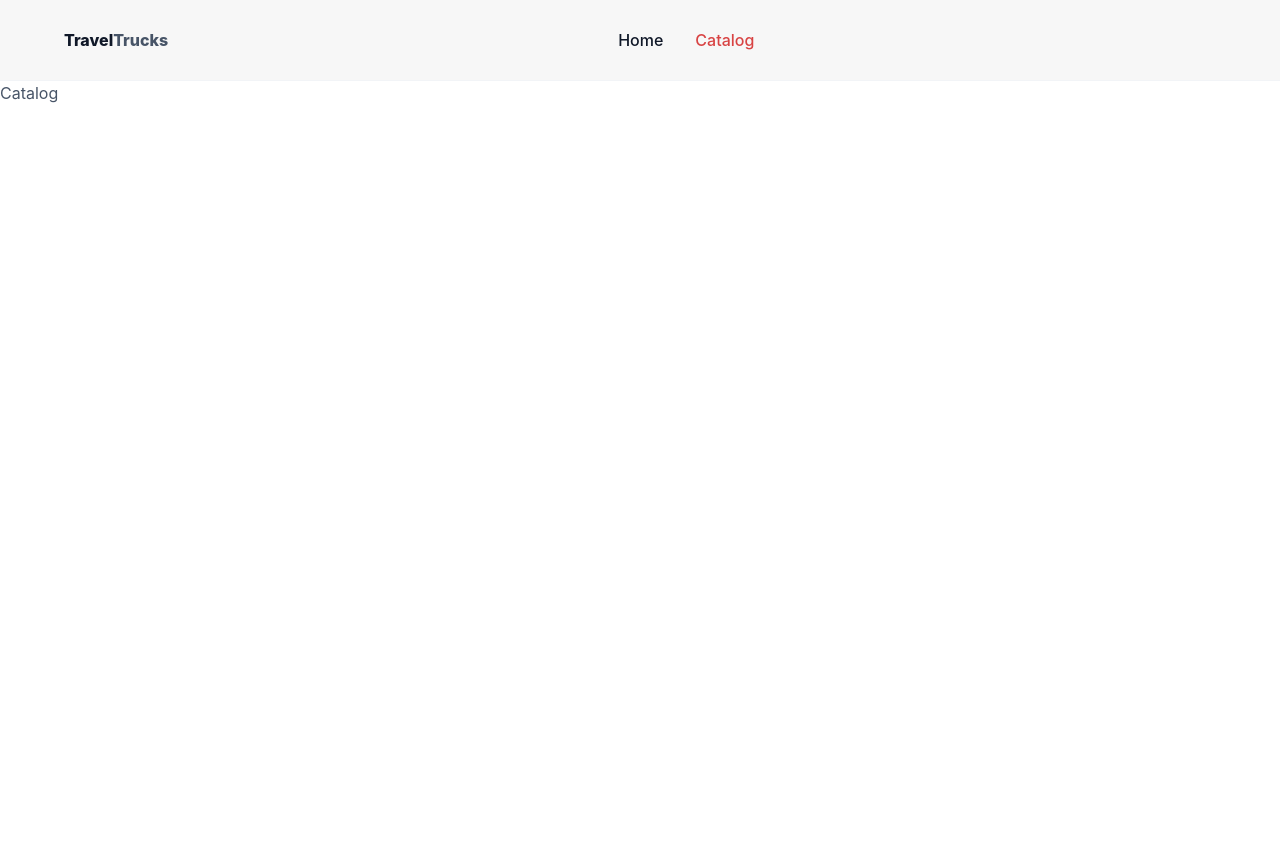
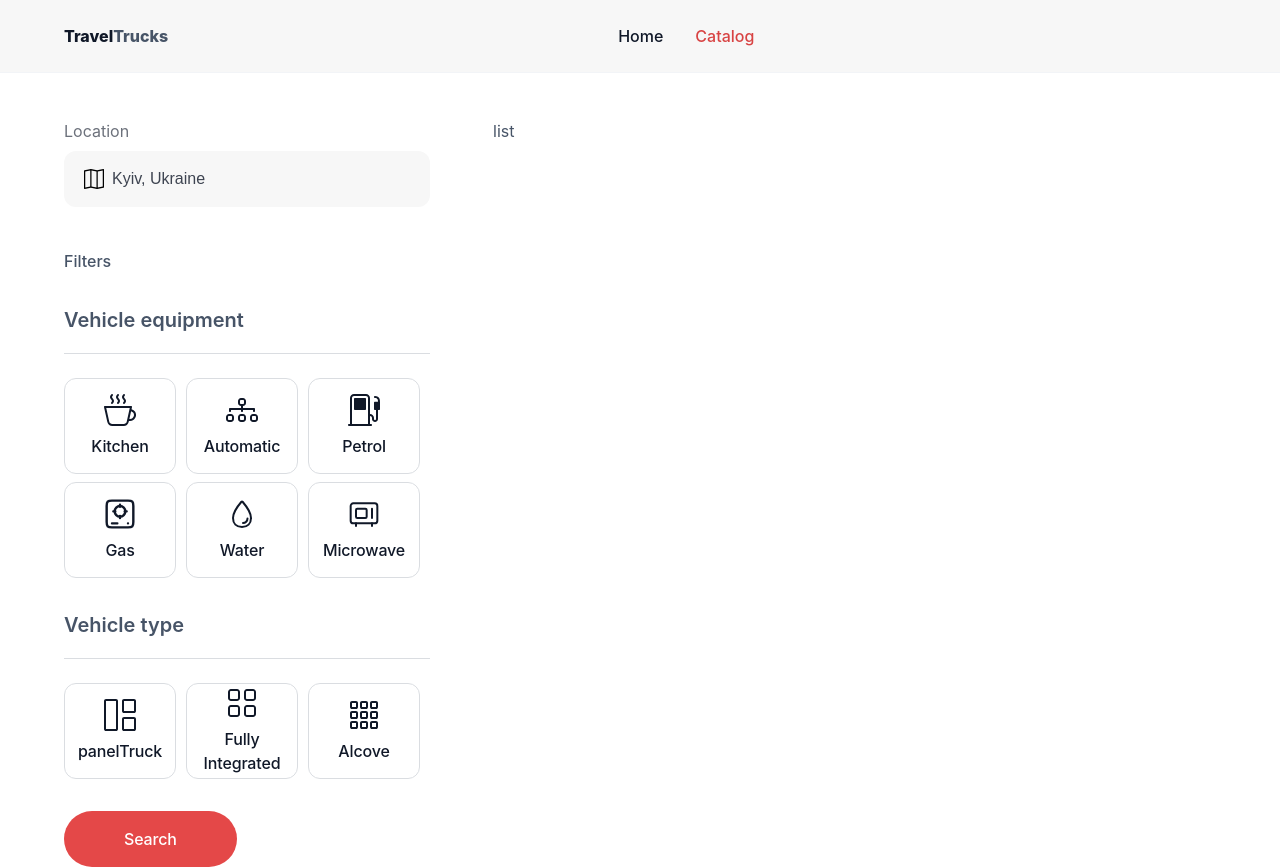
Before and after one commit to INNA-KUSHNIRR1/Travel-Trucks, a React (Vite) app: page /catalog in a window 1280 px wide. Shown: the top 867 px of the page. Before the commit the page ends 800 px from the top, so only its background shows below. Built offline with nearby package versions, Linux system fonts and the light colour scheme.

Commit message:
add component Filters

```diff
--- /dev/null
+++ b/public/helpers/forms.jsx
@@ -0,0 +1,5 @@
+export const forms = [
+  { id: 1, type: 'panelTruck', icon: 'icon-bi_grid-1x2', fill: '#101828' },
+  { id: 2, type: 'Fully Integrated', icon: 'icon-bi_grid', fill: '#101828' },
+  { id: 3, type: 'Alcove', icon: 'icon-bi_grid-3x3-gap', fill: '#101828' },
+];
--- /dev/null
+++ b/public/helpers/options.jsx
@@ -0,0 +1,67 @@
+export const options = [
+  {
+    id: 1,
+    option: 'Kitchen',
+    icon: 'icon-cup-hot',
+    fill: '#101828',
+    stroke: 'none',
+  },
+  {
+    id: 2,
+    option: 'Automatic',
+    icon: 'icon-diagram',
+    fill: '#101828',
+    stroke: 'none',
+  },
+  {
+    id: 3,
+    option: 'Petrol',
+    icon: 'icon-fuel-pump',
+    fill: '#101828',
+    stroke: 'none',
+  },
+  {
+    id: 4,
+    option: 'Gas',
+    icon: 'icon-hugeicons_gas-stove',
+    fill: 'none',
+    stroke: '#101828',
+  },
+  {
+    id: 5,
+    option: 'Water',
+    icon: 'icon-ion_water-outline',
+    fill: 'none',
+    stroke: '#101828',
+  },
+  {
+    id: 6,
+    option: 'Microwave',
+    icon: 'icon-lucide_microwave',
+    fill: 'none',
+    stroke: '#101828',
+  },
+  {
+    id: 7,
+    option: 'Bathroom',
+    icon: 'icon-ph_shower',
+    fill: ' #101828',
+    stroke: 'none',
+  },
+  {
+    id: 8,
+    option: 'Refrigerator',
+    icon: 'icon-solar_fridge-outline',
+    fill: ' #101828',
+    stroke: 'none',
+  },
+  { id: 9, option: 'TV', icon: 'icon-tv', fill: ' #101828', stroke: 'none' },
+  {
+    id: 10,
+    option: 'Radio',
+    icon: 'icon-ui-radios',
+    fill: ' #101828',
+    stroke: 'none',
+  },
+  { id: 11, option: 'AC', icon: 'icon-wind', fill: ' #101828', stroke: 'none' },
+];
--- /dev/null
+++ b/src/components/Filters/Filters.jsx
@@ -0,0 +1,102 @@
+import { useState } from 'react';
+import SvgIcon from '../SvgIcon/SvgIcon';
+import css from './Filters.module.css';
+import { options } from '../../../public/helpers/options';
+import { forms } from '../../../public/helpers/forms';
+
+const Filters = () => {
+  const [selectedOption, setSelectedOption] = useState([]);
+  console.log('selectedCriteria', selectedOption);
+
+  const [selectedForm, setSelectedForm] = useState(null);
+  console.log('selectedForm', selectedForm);
+
+  // Обираємо опції
+  const toggleCriterion = option => {
+    console.log('option', option);
+
+    setSelectedOption(
+      prev =>
+        prev.includes(option)
+          ? prev.filter(item => item !== option) // видаляємо опцію якщо є
+          : [...prev, option], // Добавляємо опцію
+    );
+  };
+
+  //обираємо форму кемпера
+  const handleSelectForm = form => {
+    setSelectedForm(form);
+  };
+
+  return (
+    <>
+      <div>
+        <h2 className={css.filters}>Filters</h2>
+        <div>
+          <h3 className={css.title}>Vehicle equipment</h3>
+          <ul className={css.listOptions}>
+            {options.map(({ id, option, icon, fill, stroke }) => (
+              <li
+                key={id}
+                className={`${css.item} ${
+                  selectedOption.includes(option) ? css.selected : ''
+                }`}
+              >
+                <input
+                  type="checkbox"
+                  id={`criterion-${id}`}
+                  checked={selectedOption.includes(option)}
+                  onChange={() => toggleCriterion(option)}
+                />
+                <label htmlFor={`criterion-${id}`} className={css.label}>
+                  <SvgIcon
+                    id={icon}
+                    width="32"
+                    height="32"
+                    fill={fill}
+                    stroke={stroke}
+                  />
+                  <span>{option}</span>
+                </label>
+              </li>
+            ))}
+          </ul>
+        </div>
+        <div>
+          <h3 className={css.title}>Vehicle type</h3>
+          <ul className={`${css.listOptions} ${css.height}`}>
+            {forms.map(form => (
+              <li
+                key={form.type}
+                className={`${css.item} ${css.boxSpecial} ${
+                  selectedForm === form.type ? css.selected : ''
+                }`}
+              >
+                <label>
+                  <input
+                    type="radio"
+                    name="vehicleType"
+                    value={form.type}
+                    checked={selectedForm === form.type}
+                    onChange={() => handleSelectForm(form.type)}
+                    className={css.radioInput}
+                  />
+                  <div className={css.labelForm}>
+                    <SvgIcon
+                      id={form.icon}
+                      width="32"
+                      height="32"
+                      fill={form.fill}
+                    />
+                    <p>{form.type}</p>
+                  </div>
+                </label>
+              </li>
+            ))}
+          </ul>
+        </div>
+      </div>
+    </>
+  );
+};
+export default Filters;
--- /dev/null
+++ b/src/components/Filters/Filters.module.css
@@ -0,0 +1,114 @@
+.filters {
+  font-weight: 500;
+  font-size: 16px;
+  line-height: 1.5;
+  color: #475467;
+  margin-bottom: 32px;
+}
+.listOptions {
+  list-style-type: none;
+  display: flex;
+  flex-direction: row;
+  flex-wrap: wrap;
+  row-gap: 8px;
+  column-gap: 10px;
+  width: 100%;
+  height: 225px;
+  overflow-y: auto;
+  color: #101828;
+  padding-top: 24px;
+  border-top: 1px solid #dadde1;
+  margin-bottom: 32px;
+}
+
+/* Стили для самой полосы прокрутки */
+.listOptions::-webkit-scrollbar {
+  width: 6px; /* Ширина вертикальной полосы прокрутки */
+}
+
+/* Стили для ползунка (thumb) */
+.listOptions::-webkit-scrollbar-thumb {
+  background-color: #dadde1; /* Цвет ползунка */
+  border-radius: 12px; /* Скругленные углы ползунка */
+  opacity: 0;
+}
+.listOptions:hover::-webkit-scrollbar-thumb {
+  opacity: 1;
+  background: #dadde1;
+  border-radius: 12px;
+}
+/* Стили для фона полосы прокрутки */
+.listOptions::-webkit-scrollbar-track {
+  background-color: #f7f7f7; /* Цвет фона полосы прокрутки */
+  opacity: 0;
+  height: 90vh;
+}
+
+/* Эффект при наведении на ползунок */
+.listOptions::-webkit-scrollbar-thumb:hover {
+  background-color: #6c717b; /* Темнее при наведении */
+  cursor: grabbing;
+}
+.listOptions::-webkit-scrollbar-thumb:active {
+  background: #dadde1;
+  border-radius: 12px;
+}
+
+.height {
+  height: 121px;
+  overflow: hidden;
+}
+.title {
+  font-weight: 600;
+  font-size: 20px;
+  margin-bottom: 24px;
+  height: 24px;
+}
+.item {
+  display: flex;
+  align-items: center;
+  justify-content: center;
+  border: 1px solid #dadde1;
+  border-radius: 12px;
+  padding: 16px 18px;
+  width: 112px;
+  height: 96px;
+  text-align: center;
+
+  font-weight: 500;
+  letter-spacing: -0.01em;
+  transition: all 250ms ease-in-out;
+  cursor: pointer;
+}
+.item:hover {
+  border-color: #6c717b;
+}
+.item.selected {
+  border-color: #e44848;
+}
+
+.label {
+  display: flex;
+  flex-direction: column;
+  gap: 8px;
+  align-items: center;
+  justify-content: center;
+  cursor: pointer;
+}
+.boxSpecial {
+  padding: 4px;
+}
+input[type='checkbox'] {
+  display: none; /* Скрываем стандартный чекбокс */
+}
+.radioInput {
+  display: none;
+}
+
+.labelForm {
+  display: flex;
+  flex-direction: column;
+  gap: 8px;
+  justify-content: center;
+  align-items: center;
+}
--- a/src/components/Header/Header.module.css
+++ b/src/components/Header/Header.module.css
@@ -7,6 +7,7 @@
   flex-shrink: 0;
   padding: 28px 64px;
   max-width: 1440px;
+  height: 72px;
   margin: 0 auto;
   display: flex;
   align-items: center;
--- a/src/components/SvgIcon/SvgIcon.jsx
+++ b/src/components/SvgIcon/SvgIcon.jsx
@@ -1,14 +1,21 @@
 import sprite from '../../assets/icons/symbol-defs.svg';
 import css from './SvgIcon.module.css';
 
-const SvgIcon = ({ id, stroke,
+const SvgIcon = ({
+  id,
+  stroke,
+  fill,
   // className = '',
-  ...props }) => {
+  ...props
+}) => {
   return (
     <svg
-    // className={`icon ${className}`}
-    className={css.icon}
-    stroke={stroke} {...props}>
+      // className={`icon ${className}`}
+      className={css.icon}
+      stroke={stroke}
+      fill={fill}
+      {...props}
+    >
       <use xlinkHref={`${sprite}#${id}`} />
     </svg>
   );
--- a/src/components/SvgIcon/SvgIcon.module.css
+++ b/src/components/SvgIcon/SvgIcon.module.css
@@ -1,4 +1,5 @@
 .icon {
-  stroke: var(--fill-icon);
-  fill: none;
+  /* display: block; */
+  /* stroke: #101828;
+  fill: white; */
 }
--- a/src/index.css
+++ b/src/index.css
@@ -103,3 +103,6 @@ button {
   line-height: 1.5;
   letter-spacing: -0.01em;
 }
+input {
+  color: var(--text-colorB);
+}
--- a/src/pages/CatalogPage/CatalogPage.jsx
+++ b/src/pages/CatalogPage/CatalogPage.jsx
@@ -1,4 +1,36 @@
+import Button from '../../components/Button/Button';
+import Filters from '../../components/Filters/Filters';
+import SvgIcon from '../../components/SvgIcon/SvgIcon';
+import css from './CatalogPage.module.css';
+
 const CatalogPage = () => {
-  return <div>Catalog</div>;
+  return (
+    <section className={css.sectionCatalog}>
+      <div className={css.contentCatalog}>
+        <div className={css.boxTools}>
+          <label className={css.label}>
+            Location
+            <div className={css.inputContainer}>
+              <SvgIcon
+                className={css.map}
+                id="icon-Map"
+                width="20"
+                height="20"
+              />
+              <input
+                className={css.input}
+                type="text"
+                name="location"
+                placeholder="Kyiv, Ukraine"
+              />
+            </div>
+          </label>
+          <Filters />
+          <Button>Search</Button>
+        </div>
+        <div>list{/* <CampersList/> */}</div>
+      </div>
+    </section>
+  );
 };
 export default CatalogPage;
--- /dev/null
+++ b/src/pages/CatalogPage/CatalogPage.module.css
@@ -0,0 +1,50 @@
+.sectionCatalog {
+  /* background-color: white; */
+}
+.contentCatalog {
+  display: flex;
+  gap: 63px;
+  margin: 0 auto;
+  max-width: 1440px;
+  padding: 46px 64px 52px;
+  height: calc(100vh - 72px);
+}
+.boxTools {
+  width: 366px;
+}
+
+.label {
+  display: flex;
+  flex-direction: column;
+  gap: 8px;
+  color: #6c717b;
+  margin-bottom: 42px;
+}
+.inputContainer {
+  position: relative;
+  display: flex;
+  align-items: center;
+  justify-content: center;
+}
+.input {
+  width: 100%;
+  height: 56px;
+  border-radius: 12px;
+  padding: 18px 218px 18px 48px;
+  background-color: #f7f7f7;
+  border: none;
+  outline: none;
+  color: #101828;
+  font-weight: 400;
+  font-size: 16px;
+  line-height: 1.5;
+}
+.input::placeholder {
+  color: #101828;
+  opacity: 0.8;
+}
+.map {
+  position: absolute;
+  left: 20px;
+  pointer-events: none;
+}
--- a/src/pages/HomePage/HomePage.jsx
+++ b/src/pages/HomePage/HomePage.jsx
@@ -1,3 +1,4 @@
+import { Link } from 'react-router-dom';
 import Button from '../../components/Button/Button';
 import css from './HomePage.module.css';
 
@@ -9,7 +10,9 @@ const HomePage = () => {
         <p className={css.text}>
           You can find everything you want in our catalog
         </p>
-        <Button>View Now</Button>
+        <Link to="/catalog">
+          <Button>View Now</Button>
+        </Link>
       </div>
     </section>
   );
--- a/src/pages/HomePage/HomePage.module.css
+++ b/src/pages/HomePage/HomePage.module.css
@@ -18,7 +18,7 @@
   flex-direction: column;
   justify-content: center;
   align-items: flex-start;
-  height: calc(100vh - 81px);
+  height: calc(100vh - 72px);
   padding: 64px;
   overflow-y: auto;
   margin: 0 auto;
```
Also changed, not shown: src/assets/icons/symbol-defs.svg.
